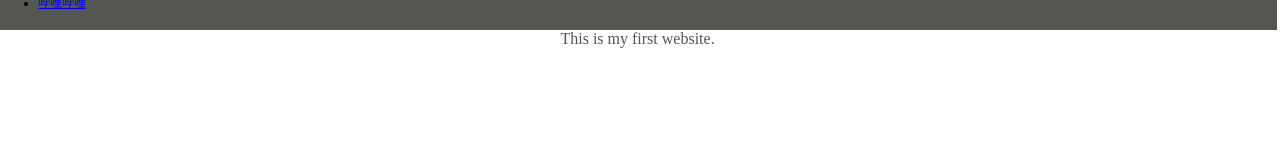
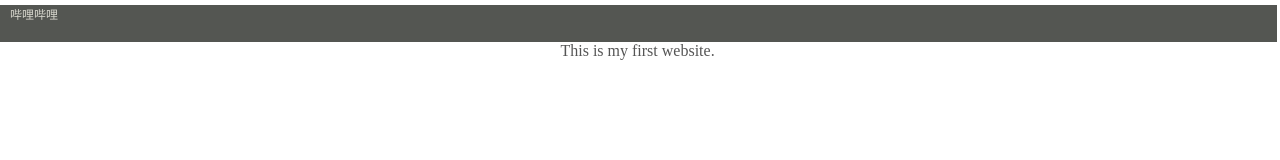
Before and after one commit to littlefox9897/littlefox, a plain HTML site: page index.html in a window 1280 px wide. Drawn offline with Linux system fonts and the light colour scheme.

Commit message:
Update css_main.css

```diff
--- a/css_main.css
+++ b/css_main.css
@@ -18,8 +18,36 @@ body{
 	text-align:left;
 }
 
+#banner_l{
+	margin:0 auto;
+	width:50%;height:5%;
+	float:left;
+}
+
 #content{
 	margin:0 auto;
 	width:90%;height:70%;
 	color:#555555;
 }
+
+#banner ul{
+	margin-left:-3.4%;
+	margin-top:1.6%;
+	list-style-type:none;
+}
+
+#index li{
+	display:inline;
+	margin:0 0.7% 0 0.7%;
+	padding:0 0.5% 0 0.5%;
+}
+
+#banner a{
+	color:#d6d5cc;
+	text-decoration:none;
+}
+
+#banner a:hover{
+	color:#f6f5ec;
+	text-decoration:none;
+}
```
